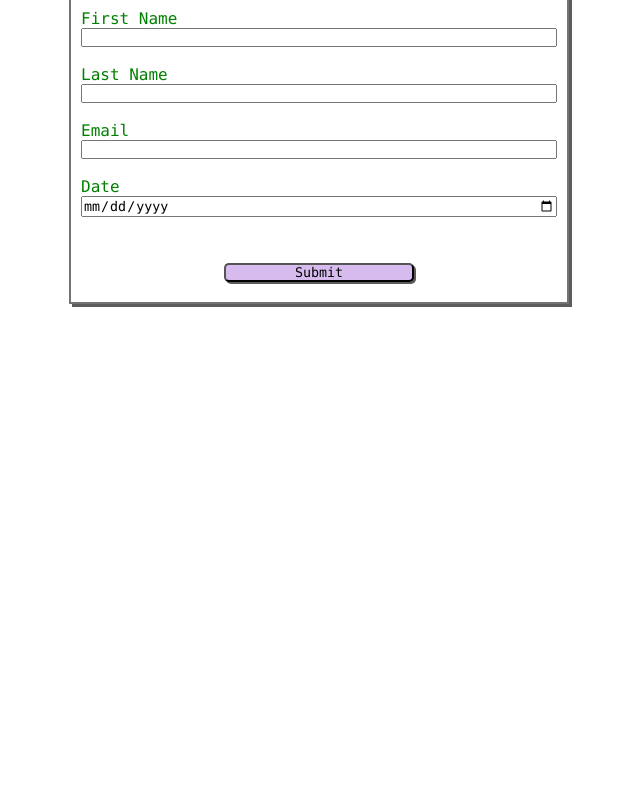
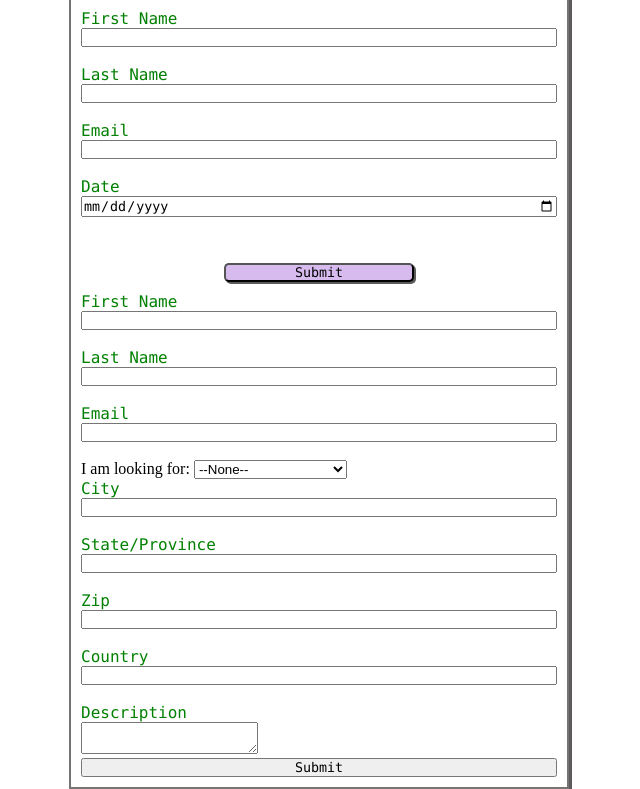
Before and after one commit to DivyeshVasoya/webToLeadBootCamp, a plain HTML site: page index.html in a window 1280 px wide. Shown: the part 41-830 px from the top of the page, without its empty margins (321-961 px from the left). Before the commit the page ends 800 px from the top, so only its background shows below. Drawn offline with Linux system fonts and the light colour scheme.

Commit message:
Update index.html

```diff
--- a/index.html
+++ b/index.html
@@ -34,7 +34,56 @@
     <input type="date" required="true" class="inputdate"/>
     <div class="g-recaptcha" data-callback="captchasuccess" data-sitekey="6Lcexp4pAAAAAOxdvSO56o7-xR8N97ntVRy6MCna"></div><br>
     <input type="submit" name="submit" class="submit">
+    <form
+    action="https://webto.salesforce.com/servlet/servlet.WebToLead?encoding=UTF-8&orgId=00D06000001T3ja"
+    method="POST">
 
+    <input type= hidden name="oid" value="00D06000001T3ja">
+    <input type= hidden name="retURL" value="https://everta.com/in/">
+	<!-- We Put this Home Page https://everta.com/in/ Your team can also put there Thank You Page as well-->
+    <label for="first_name">First Name</label>
+    <input id="first_name" maxlength="40" name="first_name" size="20" type="text" />
+    <br>
+
+    <label for="last_name">Last Name</label>
+    <input id="last_name" maxlength="80" name="last_name" size="20" type="text" />
+    <br>
+
+    <label for="email">Email</label>
+    <input id="email" maxlength="80" name="email" size="20" type="text" />
+    <br>
+
+    I am looking for:
+    <select id="00NS200000BfTfe" name="00NS200000BfTfe" title="I am looking for">
+        <option value="">--None--</option>
+        <option value="Partner with EVERTA">Partner with EVERTA</option>
+        <option value="Buy EVERTA Charger">Buy EVERTA Charger</option>
+    </select>
+    <br>
+
+    <label for="city">City</label>
+    <input id="city" maxlength="40" name="city" size="20" type="text" />
+    <br>
+
+    <label for="state">State/Province</label>
+    <input id="state" maxlength="20" name="state" size="20" type="text" />
+    <br>
+
+    <label for="zip">Zip</label>
+    <input id="zip" maxlength="20" name="zip" size="20" type="text" />
+    <br>
+
+    <label for="country">Country</label>
+    <input id="country" maxlength="40" name="country" size="20" type="text" />
+    <br>
+
+    <label for="description">Description</label>
+    <textarea name="description"></textarea>
+    <br>
+
+    <input type="submit" name="submit">
+
+</form>
     </form>
 
 
```
